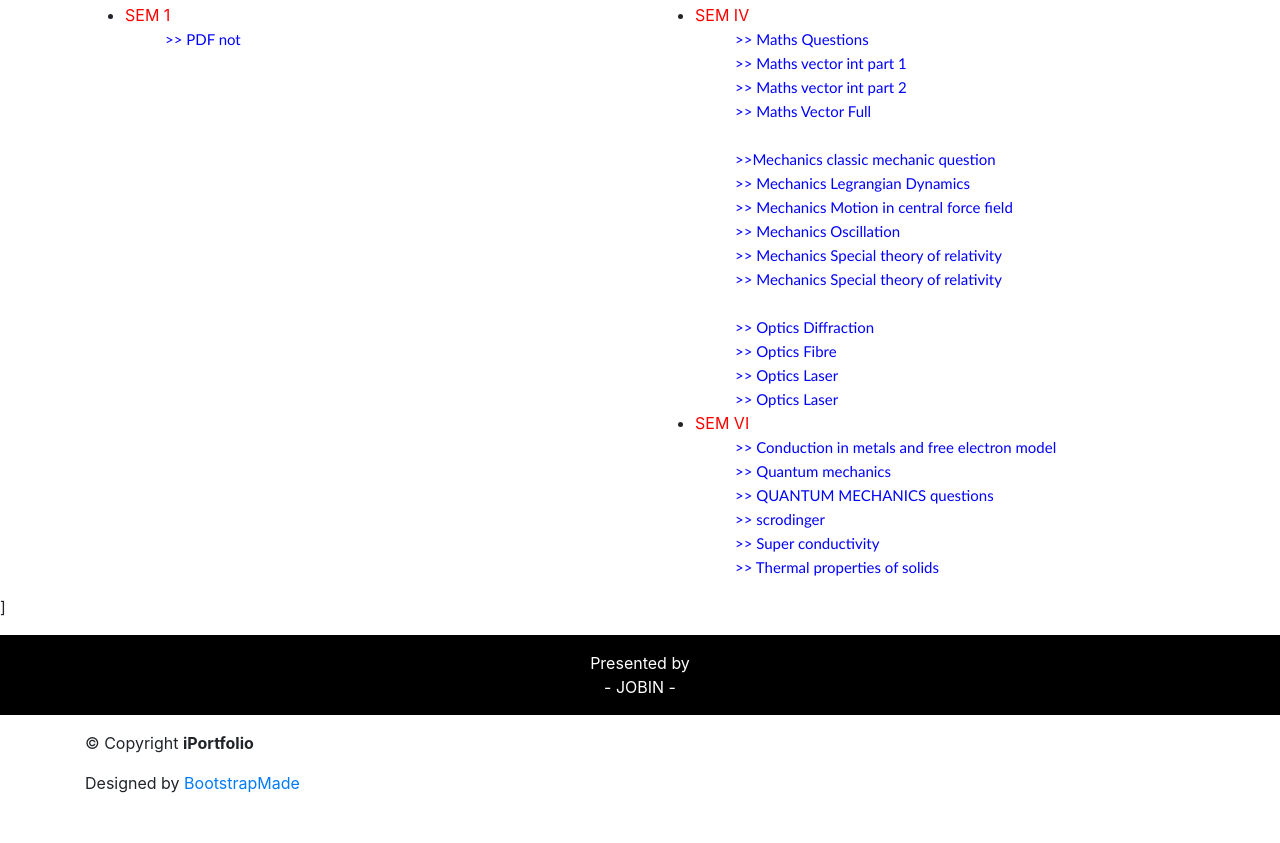
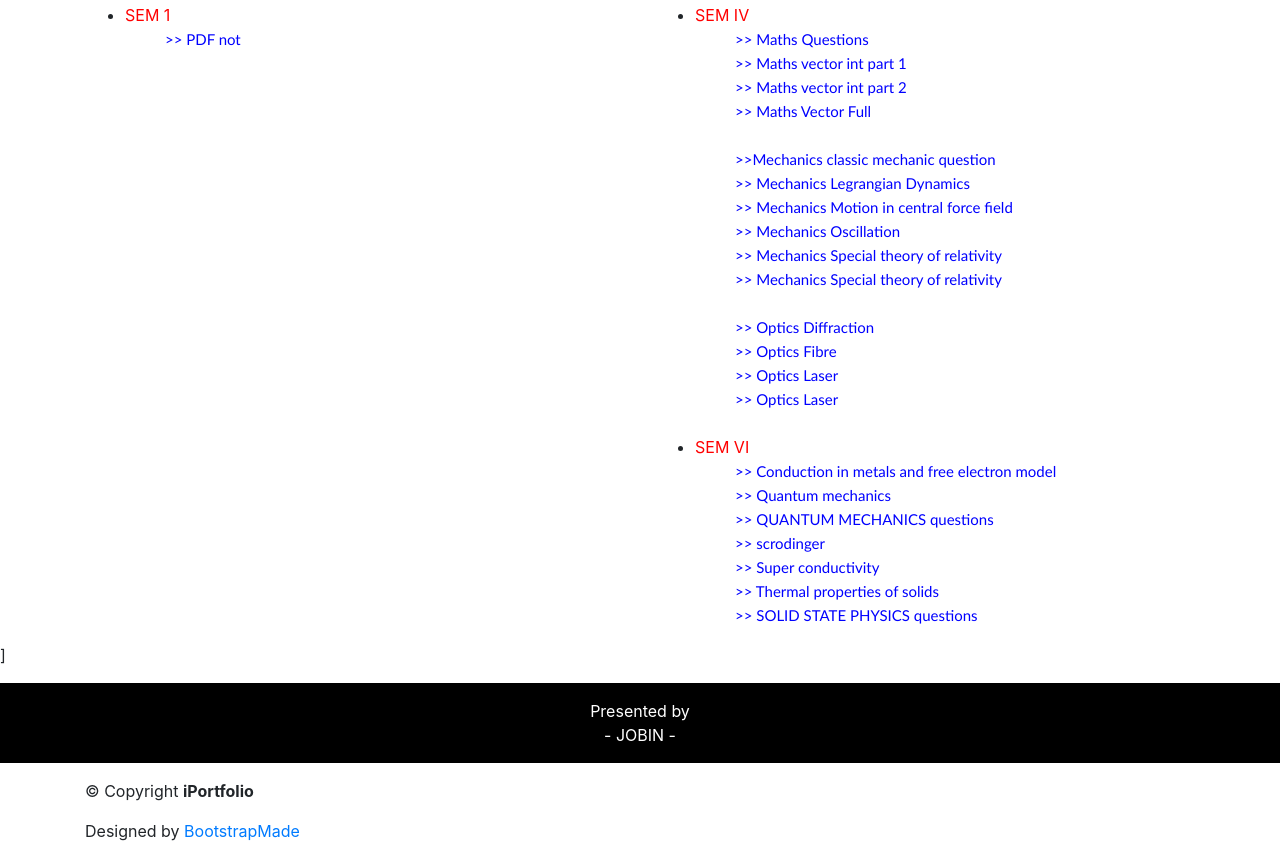
Before and after one commit to techworldthink/PCA, a plain HTML site: page index.html in a window 1280 px wide. Shown: the part 1197-2040 px from the top of the page. Before the commit the page ends 1992 px from the top, so only its background shows below. Drawn offline with Linux system fonts and the light colour scheme; files that its build step writes are made by us from their sources.

Commit message:
s6 thermal

```diff
--- a/index.html
+++ b/index.html
@@ -185,6 +185,7 @@
                   </li>
 
                 </ul>
+                <br>
                 <li><a class="red">SEM VI </a></li>
                 <ul>
                   <li class="non-dot"><a href="Download/S6/SOLID STATE/conduction in metals and free electron model 6 sem-solids.pdf" class="blue download-font" target="_blank">
@@ -199,6 +200,9 @@
                       &#62;&#62; Super conductivity </a> </li>
                   <li class="non-dot"><a href="Download/S6/SOLID STATE/thermal properties of solids 6 sem- solids.pdf" class="blue download-font" target="_blank">
                       &#62;&#62; Thermal properties of solids </a> </li>
+                      <li class="non-dot"><a href="Download/S6/SOLID STATE/SOLID STATE PHYSICS questions.pdf" class="blue download-font" target="_blank">
+                        &#62;&#62; SOLID STATE PHYSICS questions </a> </li>
+
                 </ul>
               </ul>
             </div>
```
Also changed, not shown: 1 other file.
